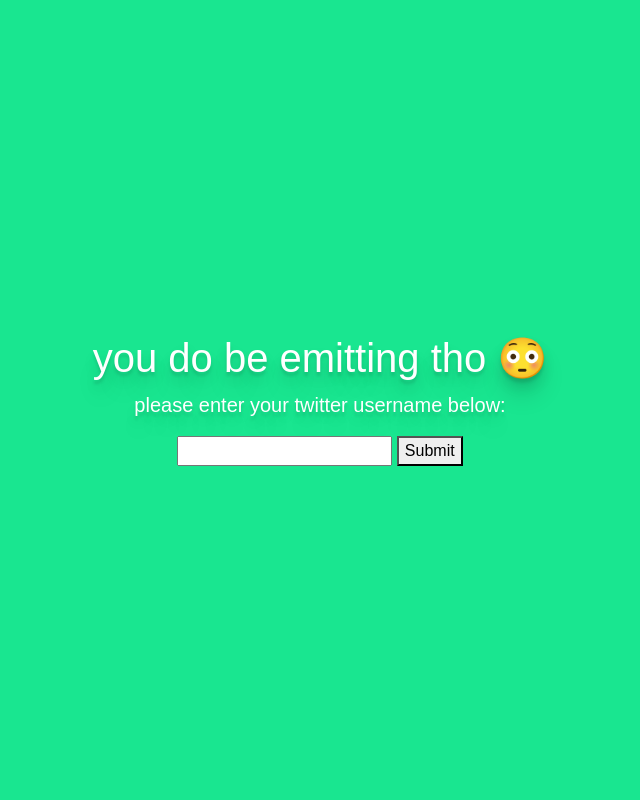
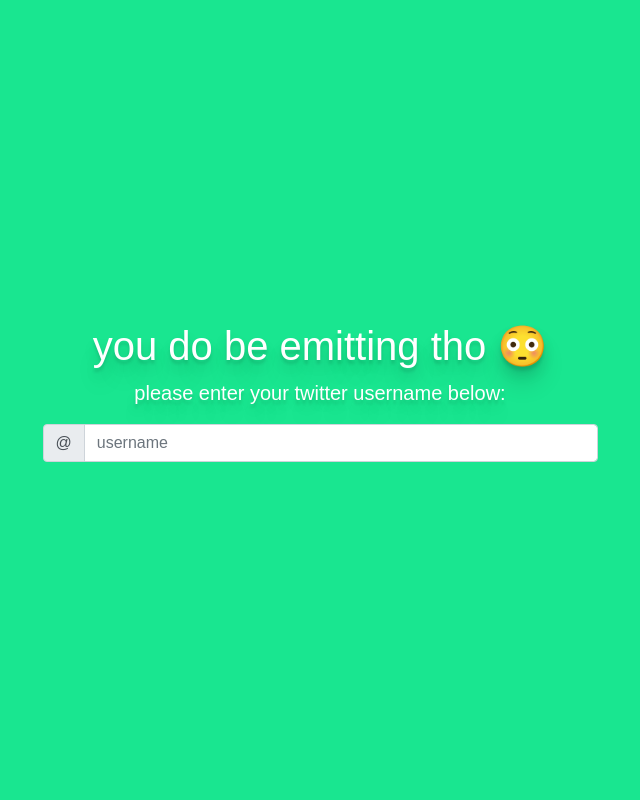
Before and after one commit to williamtnguyen/twitter-footprint, a Node server app: page / in a window 1280 px wide. Shown: the whole page, without its empty margins (320-960 px from the left). Run offline with Node 20, Linux system fonts and the light colour scheme.

Commit message:
why doesnt ticking work

```diff
--- a/app.js
+++ b/app.js
@@ -28,7 +28,7 @@
     dataString = 'null_value';
 
     py.stdout.on('data' , function(data) {
-    dataString = data.toString();
+        dataString = data.toString();
     });
     py.stdout.on('end', function() {
         res.render("emissions", {numTweets : dataString})
--- a/public/stylesheets/style.css
+++ b/public/stylesheets/style.css
@@ -29,7 +29,13 @@
   text-shadow: 0px 4px 3px rgba(0, 0, 0, 0.1), 0px 8px 13px rgba(0, 0, 0, 0.1), 0px 18px 23px rgba(0, 0, 0, 0.1);
 }
 
-#landingPage #header .input-group {
+#landingPage #header form {
+  width: 100%;
+}
+
+#landingPage #header form .input-group {
   width: 50%;
+  margin-left: auto;
+  margin-right: auto;
 }
 /*# sourceMappingURL=style.css.map */
--- a/public/stylesheets/style.scss
+++ b/public/stylesheets/style.scss
@@ -30,8 +30,13 @@
                     0px 18px 23px rgba(0, 0, 0, 0.1);
         }
 
-        .input-group {
-            width: 50%;
+        form {
+            width: 100%;
+            .input-group {
+                width: 50%;
+                margin-left: auto;
+                margin-right: auto;
+            }
         }
     }
 }
--- a/views/landing.ejs
+++ b/views/landing.ejs
@@ -7,8 +7,13 @@
 
 			<form action="/emissions" method="POST">
 				<!-- name attribute is what we use to pass in the body of the request -->
-				<input type="text" name="twitterUsername">
-				<button>Submit</button>
+				<div class="input-group mb-3">
+					<div class="input-group-prepend">
+					  <span class="input-group-text" id="basic-addon1">@</span>
+					</div>
+					<input type="text" class="form-control" name="twitterUsername" placeholder="username">
+				  </div>
+				<!-- <button>Submit</button> -->
 			</form>
 		</div>
 	</div>
```
Also changed, not shown: views/emissions.ejs (+12 -2 lines), 2 other files.
